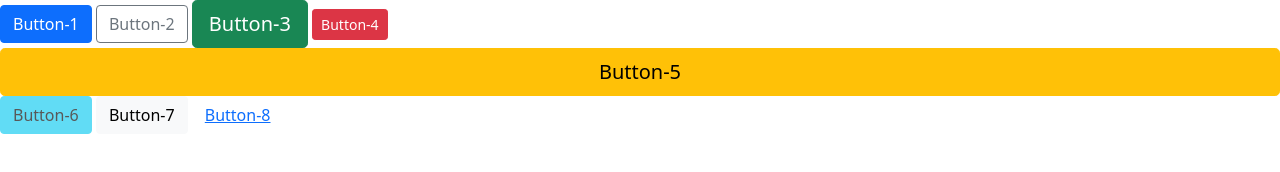
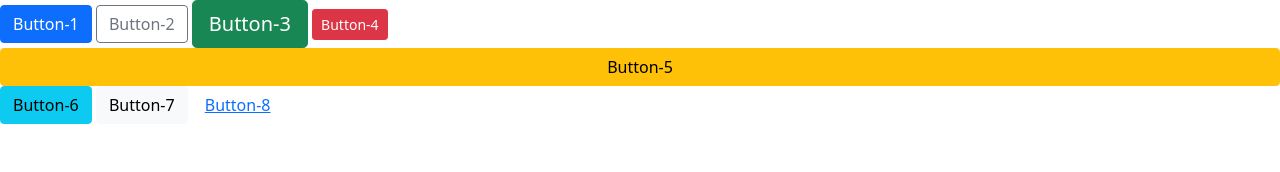
Before and after one commit to acciojob/bootstrap-buttons-NEERAJ023, a website: page main.html in a window 1280 px wide. Drawn offline with nearby package versions, Linux system fonts and the light colour scheme.

Commit message:
created a submission

```diff
--- a/main.html
+++ b/main.html
@@ -14,11 +14,11 @@
 	<button id="button-3" class="btn btn-success btn-lg">Button-3</button>
 	<button id="button-4" class="btn btn-danger btn-sm">Button-4</button>
 	<div class="d-grid" >
-	<button id="button-5" class="btn btn-warning btn-lg ">Button-5</button>
+	<button id="button-5" class="btn btn-warning btn-block">Button-5</button>
 	</div>
-	<button id="button-6" class="btn-info btn disabled ">Button-6</button>
+	<button id="button-6" class="btn-info btn">Button-6</button>
 	<button id="button-7" class="btn btn-light">Button-7</button>
-	<a id="button-8" class="btn btn-link" href="https://app.acciojob.com/open-web-editor?question=d95b2e07-5e69-47e1-bd59-1b33b1ff5f49" >Button-8</a>
+	<a id="button-8" class="btn btn-link" href="#" >Button-8</a>
     <script type="text/javascript" src="./script.js">
 </script>
 
```
